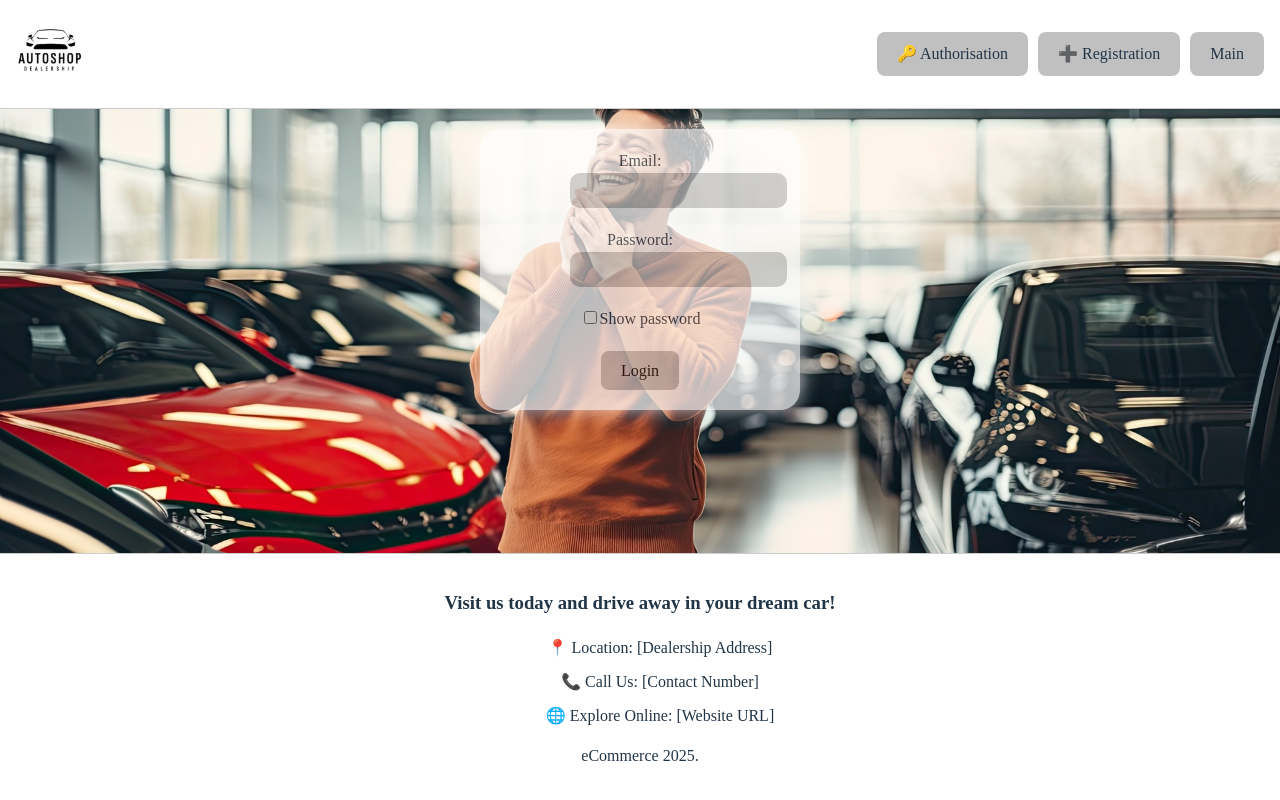
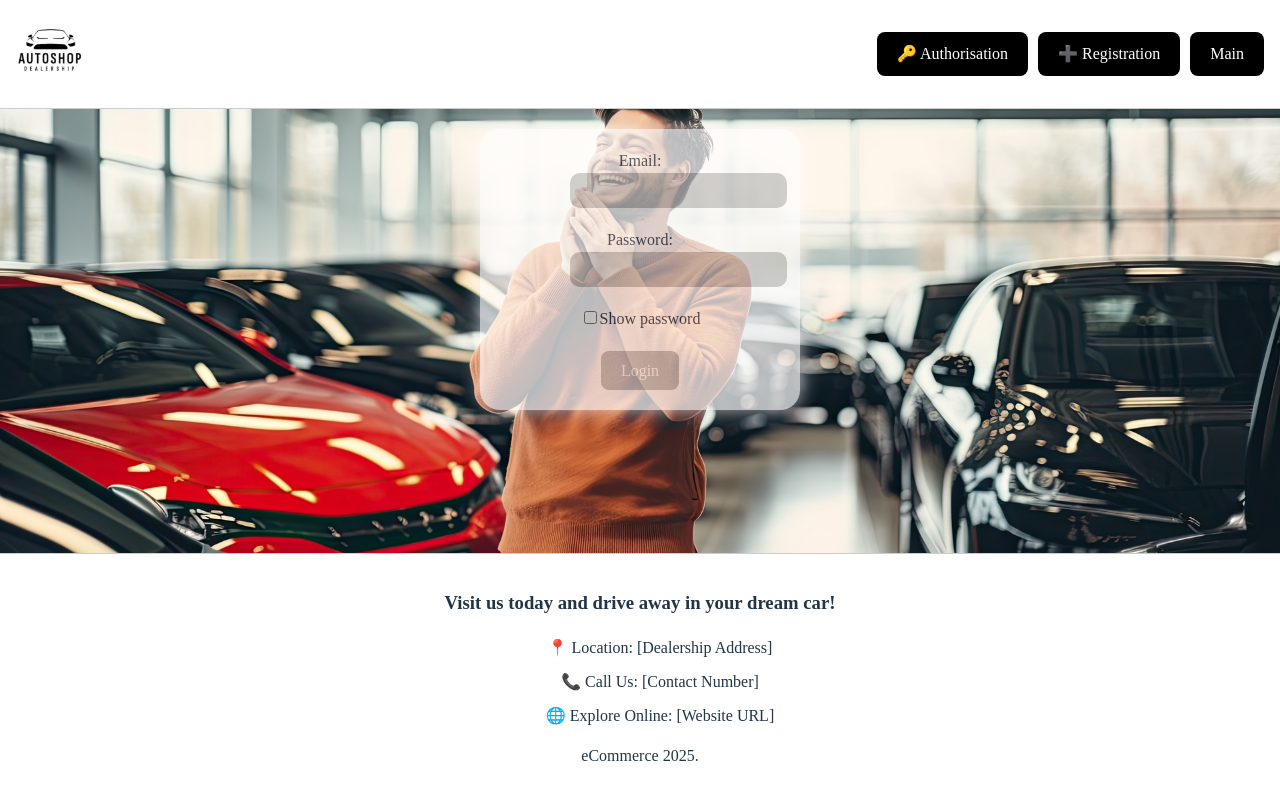
Before and after one commit to tim1234444/eCommerce-Application, a React (Vite) app: page /authorization in a window 1280 px wide. Built offline with nearby package versions, Linux system fonts and the light colour scheme.

Commit message:
style: update style profile page

```diff
--- a/src/ProductItem.css
+++ b/src/ProductItem.css
@@ -5,8 +5,8 @@
   -webkit-box-sizing: content-box;
   box-sizing: content-box;
 }
-.item-list-discount{
-  color :red;
+.item-list-discount {
+  color: red;
 }
 .product-main {
   max-width: 800px;
@@ -49,7 +49,8 @@
   display: block;
   padding: 10px 20px;
   border-radius: 8px;
-  background-color: #c0c0c0;
+  background-color: #000000;
+  color: #ffffff;
 }
 
 .product-main-back:hover {
--- a/src/api/addProductInCart.tsx
+++ b/src/api/addProductInCart.tsx
@@ -28,9 +28,10 @@ export default async function addProductInCart(
         },
       );
       const data = await response.json();
-      if (response.status === 200)
+      if (response.status === 200) {
         console.log(`Response resolve: `, response, `Response data: `, data);
-      localStorage.setItem('versionCart', data.version);
+        localStorage.setItem('versionCart', data.version);
+      }
       if (response.status === 400) {
         const errorResponse = new Error(
           `Response resolve with status code: ${data.statusCode}. ${data.message}`,
--- a/src/components/navigation/Navigation.css
+++ b/src/components/navigation/Navigation.css
@@ -17,7 +17,8 @@
     display: block;
     padding: 10px 20px;
     border-radius: 8px;
-    background-color: #c0c0c0;
+    background-color: #000000;
+    color: #ffffff;
   }
 
   & a:hover {
--- a/src/components/productCard/productCard.css
+++ b/src/components/productCard/productCard.css
@@ -11,7 +11,7 @@
   max-height: 500px;
   max-width: 320px;
   width: 100%;
-  height: 100%;
+  min-height: 430px;
   padding: 5px;
   display: flex;
   flex-wrap: wrap;
--- a/src/index.css
+++ b/src/index.css
@@ -17,6 +17,12 @@ a {
   font-weight: 500;
   color: inherit;
   text-decoration: none;
+}
+
+button,
+.product-main-back {
+  background-color: #000000;
+  color: #ffffff;
 }
 
 button:hover,
@@ -45,7 +51,8 @@ button,
   font-size: 1em;
   font-weight: 500;
   font-family: inherit;
-  background-color: #c0c0c0;
+  background-color: #000000;
+  color: #ffffff;
   cursor: pointer;
   transition: border-color 0.25s;
 }
@@ -58,6 +65,7 @@ button,
 
   button,
   .button-navigation {
-    background-color: #c0c0c0;
+    background-color: #000000;
+    color: #ffffff;
   }
 }
--- a/src/pages/ProfilePage/ProfilePage.css
+++ b/src/pages/ProfilePage/ProfilePage.css
@@ -4,8 +4,29 @@
   padding: 20px;
 }
 
+.profile-container-wrapper {
+  border-radius: 8px;
+  border: 1px solid #cccccc;
+  padding: 15px;
+}
+
 .addresses-section {
   margin-top: 30px;
+}
+
+.password-section form {
+  display: flex;
+  flex-direction: column;
+  justify-content: center;
+  border-radius: 8px;
+  border: 1px solid #cccccc;
+  padding: 15px;
+
+  & label {
+    display: flex;
+    flex-wrap: wrap;
+    justify-content: space-between;
+  }
 }
 
 .address-card {
@@ -18,10 +39,6 @@
 
 .address-card.billing {
   background-color: #d0f0c0;
-}
-
-.address-card.shipping {
-  background-color: #c0d0f0;
 }
 
 .billing-label {
--- a/src/pages/ProfilePage/profilePage.tsx
+++ b/src/pages/ProfilePage/profilePage.tsx
@@ -282,10 +282,13 @@ const ProfilePage: React.FC = () => {
         <Link to="/" className="product-main-back">
           Back to main page
         </Link>
+        <div className="profile-container-wrapper">
           {message && (
             <p
               style={{
-              color: message.toLowerCase().includes('ошибка') ? 'red' : 'green',
+                color: message.toLowerCase().includes('ошибка')
+                  ? 'red'
+                  : 'green',
               }}
             >
               {message}
@@ -320,7 +323,10 @@ const ProfilePage: React.FC = () => {
             <form onSubmit={handleSubmit}>
               <InputName value={formData.firstName} onChange={handleChange} />
               <br />
-            <InputLastName value={formData.lastName} onChange={handleChange} />
+              <InputLastName
+                value={formData.lastName}
+                onChange={handleChange}
+              />
               <br />
               <InputEmail value={formData.email} onChange={handleChange} />
               <br />
@@ -341,6 +347,7 @@ const ProfilePage: React.FC = () => {
               </button>
             </form>
           )}
+        </div>
       </section>
 
       <section className="addresses-section">
```
Lines whose indentation alone changed are shown as unchanged.
